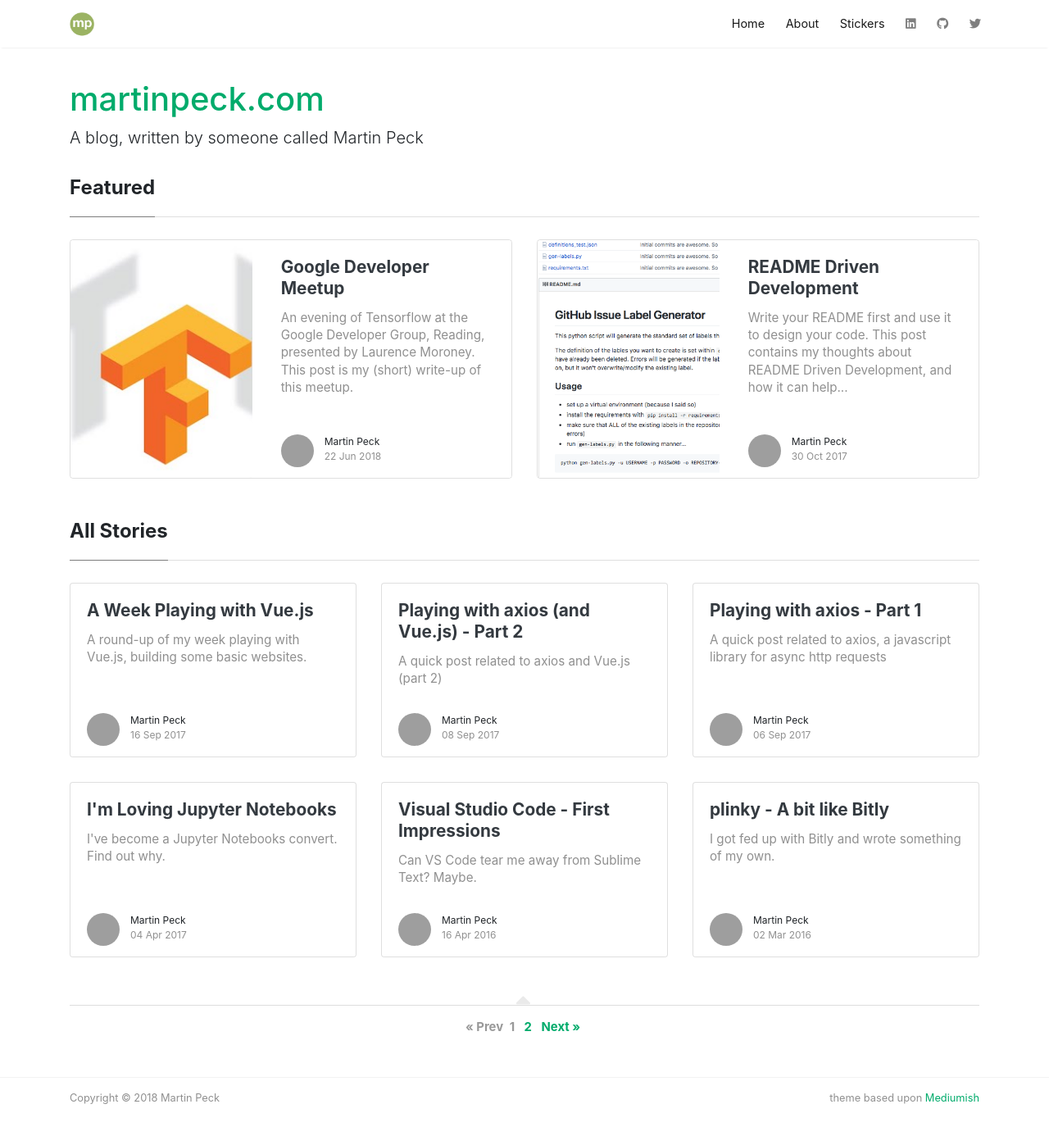
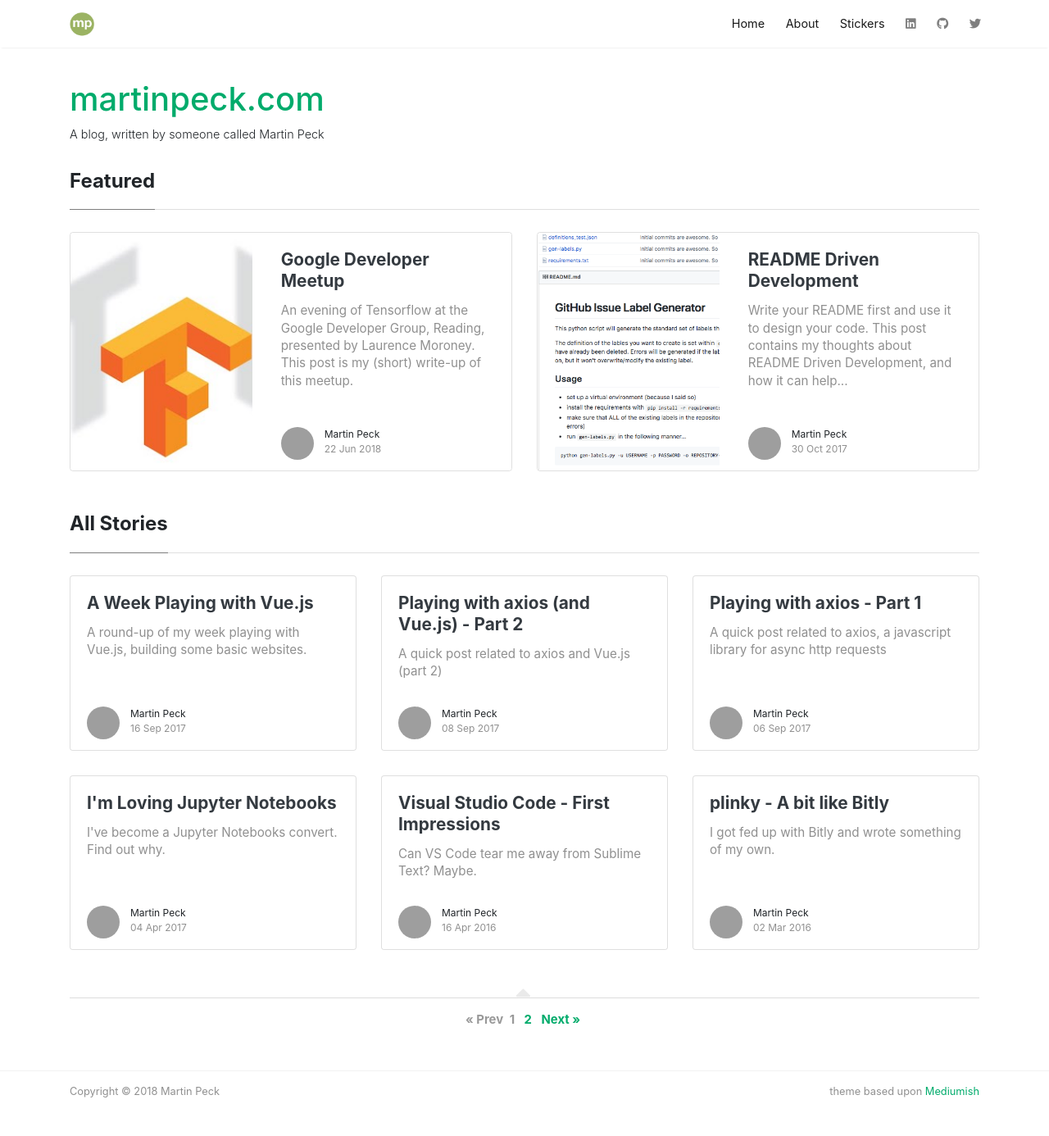
Before and after one commit to martinpeck/martinpeck.github.io, a Jekyll site: the page built from index.html, in a window 1280 px wide and 1400 px high. Shown: the top 1386 px of the window at 82% size. Built offline with Jekyll 4.4.1, drawn with Linux system fonts in a browser that asks for light colours; nearby versions of some CDN libraries; the list of posts is cut into pages by our own code; comment, search, counter and statistics services are not loaded; grey boxes are pictures that could not be loaded.

Commit message:
tinkering with subtitle

```diff
--- a/assets/css/screen.css
+++ b/assets/css/screen.css
@@ -229,6 +229,10 @@
  .mediumnavigation .navbar-brand img {
      max-height:30px;
      margin-right:5px;
+}
+
+.mainheading .lead {
+    font-size:0.9rem;
 }
 
  .mainheading h1.posttitle {
```
